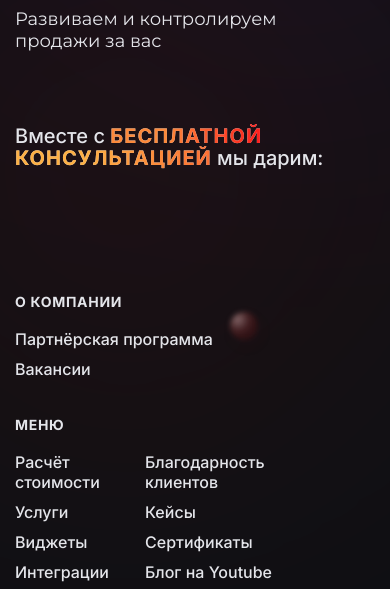
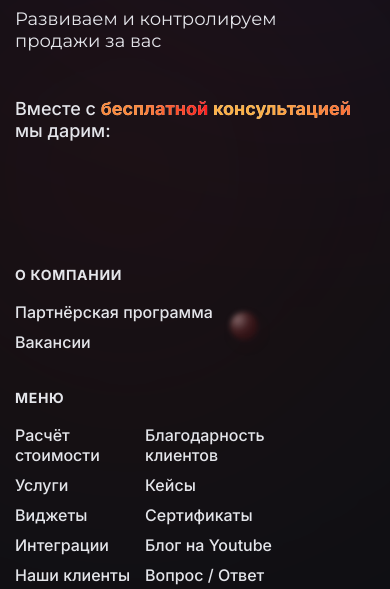
Before and after one commit to AlexNemtsev/amoCRM-test-task, a plain HTML site: page 2 task/index.html in a window 390 px wide. Shown: the part 235-824 px from the top of the page. Drawn offline with Linux system fonts and the light colour scheme.

Commit message:
feat: add styles for offer mobile

```diff
--- a/2 task/index.css
+++ b/2 task/index.css
@@ -198,7 +198,8 @@
   font-weight: 500;
   font-size: 18px;
   line-height: 22px;
-  margin: 55px 0 0 0;
+  margin: 0;
+  padding-top: 55px;
 }
 
 .offer__header_highlight {
@@ -397,10 +398,6 @@
 }
 
 @media (max-width: 480px) {
-  .offer__header {
-    font-size: 20px;
-  }
-
   .menu-list {
     grid-template-columns: repeat(2, 130px);
   }
@@ -437,6 +434,15 @@
     align-items: flex-start;
   }
 
+  .offer__header {
+    padding-top: 28px;
+  }
+
+  .offer__header_highlight {
+    text-transform: none;
+    letter-spacing: normal;
+  }
+
   .gifts {
     display: none;
   }
```
